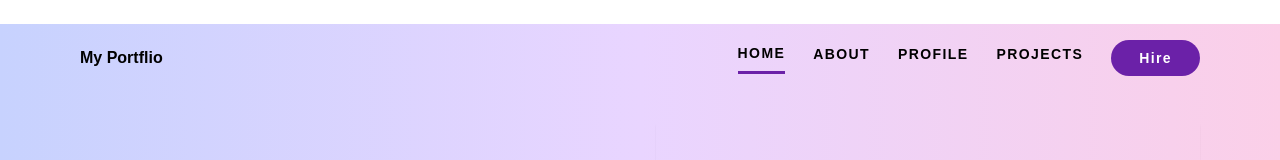
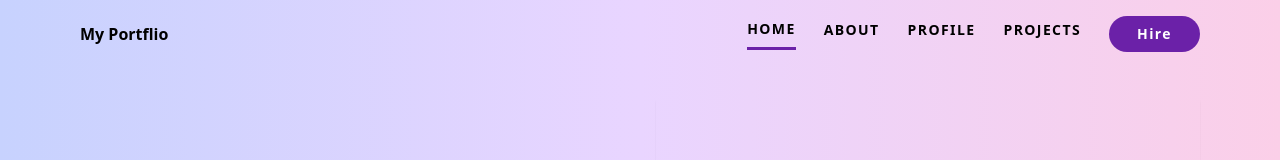
Before and after one commit to the-Apr/portfolio, a Vue app: page / in a window 1280 px wide. Shown: the top 160 px of the page. Built offline with nearby package versions, Linux system fonts and the light colour scheme.

Commit message:
set up for revamp

```diff
--- a/package.json
+++ b/package.json
@@ -7,6 +7,11 @@
     "build": "vue-cli-service build"
   },
   "dependencies": {
+    "@fortawesome/fontawesome-svg-core": "^6.4.2",
+    "@fortawesome/free-brands-svg-icons": "^6.4.2",
+    "@fortawesome/free-regular-svg-icons": "^6.4.2",
+    "@fortawesome/free-solid-svg-icons": "^6.4.2",
+    "@fortawesome/vue-fontawesome": "^3.0.5",
     "autoprefixer": "^10",
     "core-js": "^3.8.3",
     "postcss": "^8",
@@ -18,6 +23,7 @@
     "@vue/cli-plugin-babel": "~5.0.0",
     "@vue/cli-plugin-router": "~5.0.0",
     "@vue/cli-service": "~5.0.0",
+    "sass": "^1.69.5",
     "vue-cli-plugin-tailwind": "~3.0.0"
   }
 }
--- a/public/index.html
+++ b/public/index.html
@@ -5,6 +5,11 @@
     <meta http-equiv="X-UA-Compatible" content="IE=edge">
     <meta name="viewport" content="width=device-width,initial-scale=1.0">
     <link rel="icon" href="<%= BASE_URL %>favicon.ico">
+    <link rel="stylesheet" href="https://cdnjs.cloudflare.com/ajax/libs/font-awesome/6.4.0/css/all.min.css" integrity="sha512-iecdLmaskl7CVkqkXNQ/ZH/XLlvWZOJyj7Yy7tcenmpD1ypASozpmT/E0iPtmFIB46ZmdtAc9eNBvH0H/ZpiBw==" crossorigin="anonymous" referrerpolicy="no-referrer" />
+
+    <link rel="preconnect" href="https://fonts.googleapis.com">
+    <link rel="preconnect" href="https://fonts.gstatic.com" crossorigin>
+    <link href="https://fonts.googleapis.com/css2?family=Work+Sans&display=swap" rel="stylesheet">
     <title><%= htmlWebpackPlugin.options.title %></title>
   </head>
   <body class="">
--- a/src/App.vue
+++ b/src/App.vue
@@ -1,6 +1,6 @@
 <template>
   <div class="bg-gradient-to-r from-indigo-200 to-pink-200 via-purple-200 font-Poppins">
-    <nav class="md:container px-8  font-bold flex flex-1 items-center py-4 mt-3 md:mt-6 ">
+    <nav class="md:container px-8  font-bold flex flex-1 items-center py-4">
       <div class="logo">
         <h2>My Portflio</h2>
       </div>
@@ -23,3 +23,14 @@
 <style>
 
 </style>
+
+<script>
+  export default{
+    components:{},
+    data(){
+      return{
+
+      }
+    }
+  }
+</script>
--- a/src/main.js
+++ b/src/main.js
@@ -3,4 +3,19 @@ import App from './App.vue'
 import router from './router'
 import './assets/tailwind.css'
 
-createApp(App).use(router).mount('#app')
+
+import { FontAwesomeIcon } from '@fortawesome/vue-fontawesome'
+import { library } from '@fortawesome/fontawesome-svg-core'
+import { fas } from '@fortawesome/free-solid-svg-icons'
+import { far } from '@fortawesome/free-regular-svg-icons'
+import { fab } from '@fortawesome/free-brands-svg-icons'
+
+
+library.add(fas, far, fab)
+
+const app = createApp(App)
+
+app.use(router)
+app.component('fa-icon', FontAwesomeIcon);
+
+app.mount('#app')
--- a/src/router/index.js
+++ b/src/router/index.js
@@ -10,10 +10,7 @@ const routes = [
   {
     path: '/about',
     name: 'about',
-    // route level code-splitting
-    // this generates a separate chunk (about.[hash].js) for this route
-    // which is lazy-loaded when the route is visited.
-    component: () => import(/* webpackChunkName: "about" */ '../views/AboutView.vue')
+    component: () => import('../views/AboutView.vue')
   },
 
   {
--- a/tailwind.config.js
+++ b/tailwind.config.js
@@ -9,7 +9,8 @@ module.exports = {
       }
     },
     fontFamily:{
-      Poppins: ["Poppins, sans-serif"],
+      "worksans" : ["Work sans, sans-serif"],
+      "poppins" :["Poppins, sans-serif"],
     },
     container: {
       center: true,
```
Also changed, not shown: 1 other file (tests, documents, lock files or other folders).
